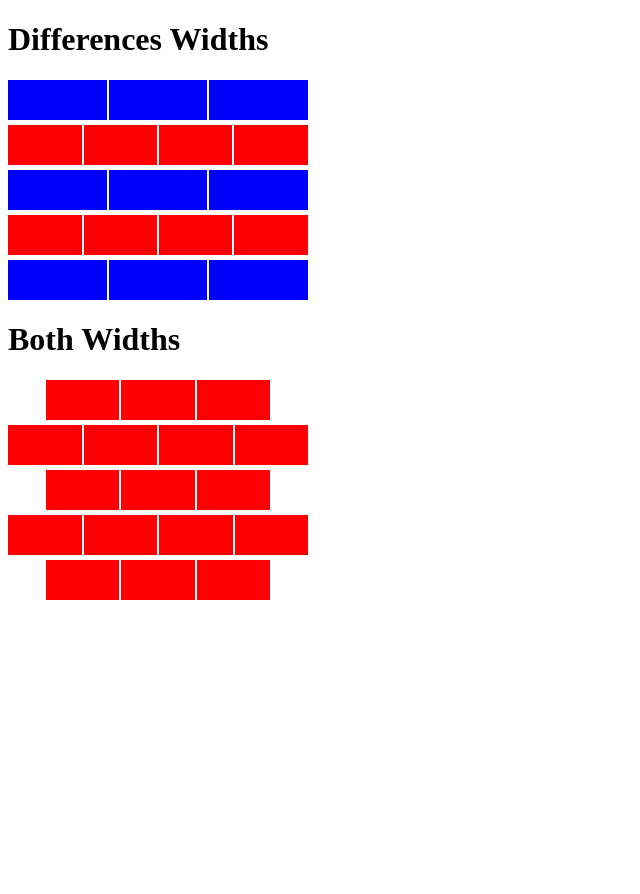
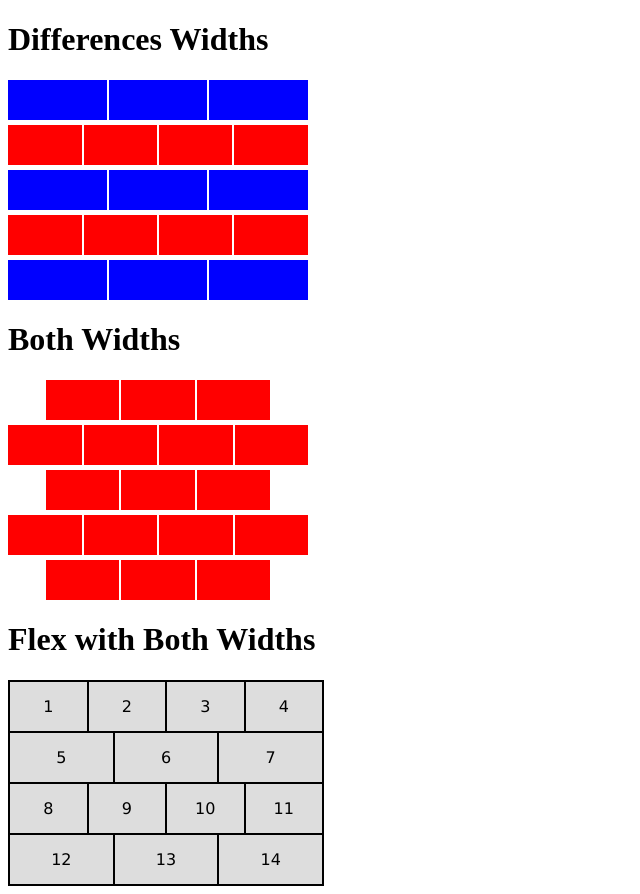
Before and after one commit to FelipeCastro2021/Implicit-grids, a plain HTML site: page rows-differents.html in a window 1280 px wide. Shown: the whole page, without its empty margins (0-640 px from the left). Before the commit the page ends 800 px from the top, so only its background shows below. Drawn offline with Linux system fonts and the light colour scheme.

Commit message:
rows with different number of columns with Flex

```diff
--- a/rows-differents.html
+++ b/rows-differents.html
@@ -51,6 +51,24 @@
     <div></div>
     <div></div>
   </div>
+
+  <h1>Flex with Both Widths</h1>
+  <div class="flex">
+    <div></div>
+    <div></div>
+    <div></div>
+    <div></div>
+    <div></div>
+    <div></div>
+    <div></div>
+    <div></div>
+    <div></div>
+    <div></div>
+    <div></div>
+    <div></div>
+    <div></div>
+    <div></div>
+  </div>
 </body>
 
 </html>
--- a/styles/rows-differents.css
+++ b/styles/rows-differents.css
@@ -45,3 +45,38 @@
 /* .grid-2 :nth-child(7n + 3) {
   grid-column: span 4 / -3;
 } */
+
+/* todo FLEX */
+.flex {
+  display: flex;
+  flex-wrap: wrap;
+  justify-content: center;
+
+  counter-reset: num;
+}
+
+.flex,
+.flex * {
+  width: 25%;
+  border: 1px solid;
+  text-align: center;
+
+  flex-grow: 1;
+}
+
+.flex * {
+  background: #ddd;
+  padding: 15px;
+
+  font-family: Verdana, Geneva, Tahoma, sans-serif;
+}
+
+.flex :nth-child(7n + 5) {
+  width: calc(100% / 3);
+  flex-grow: 0;
+}
+
+.flex *::before {
+  content: counter(num);
+  counter-increment: num;
+}
```
